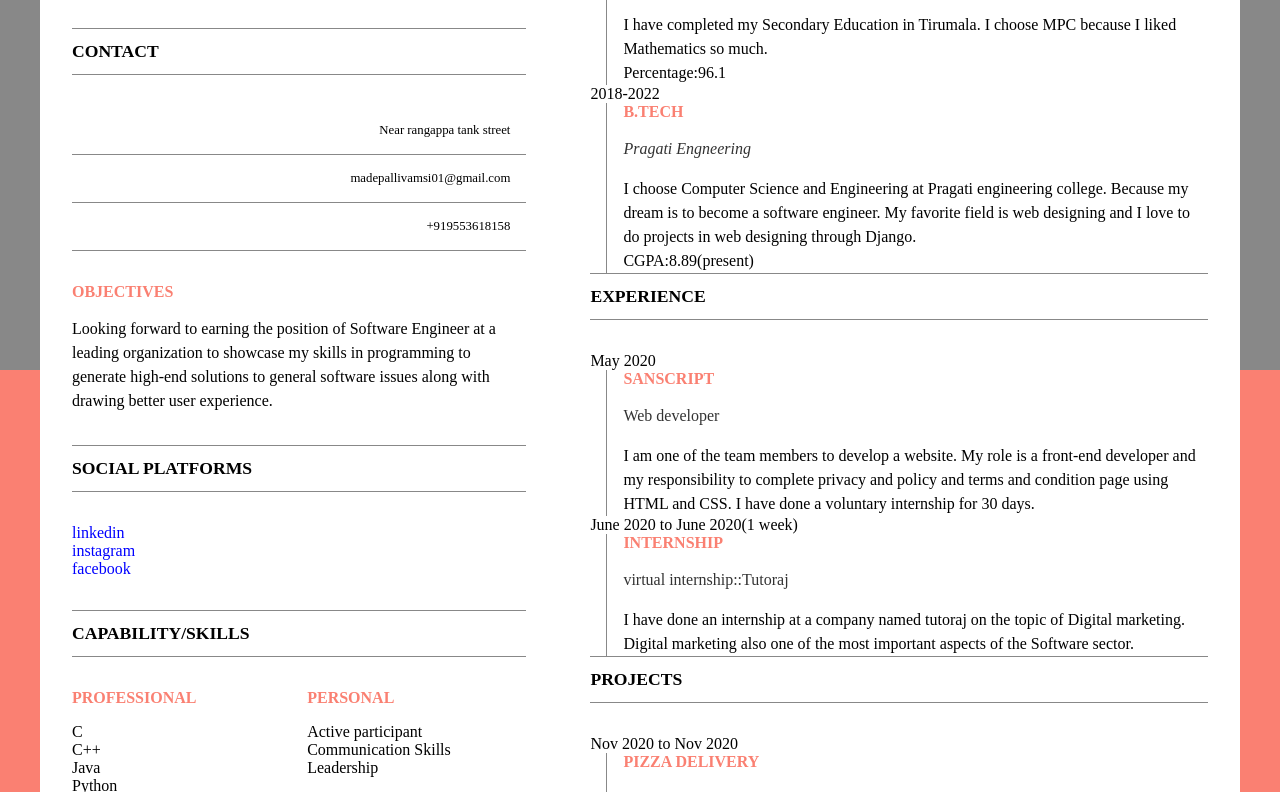
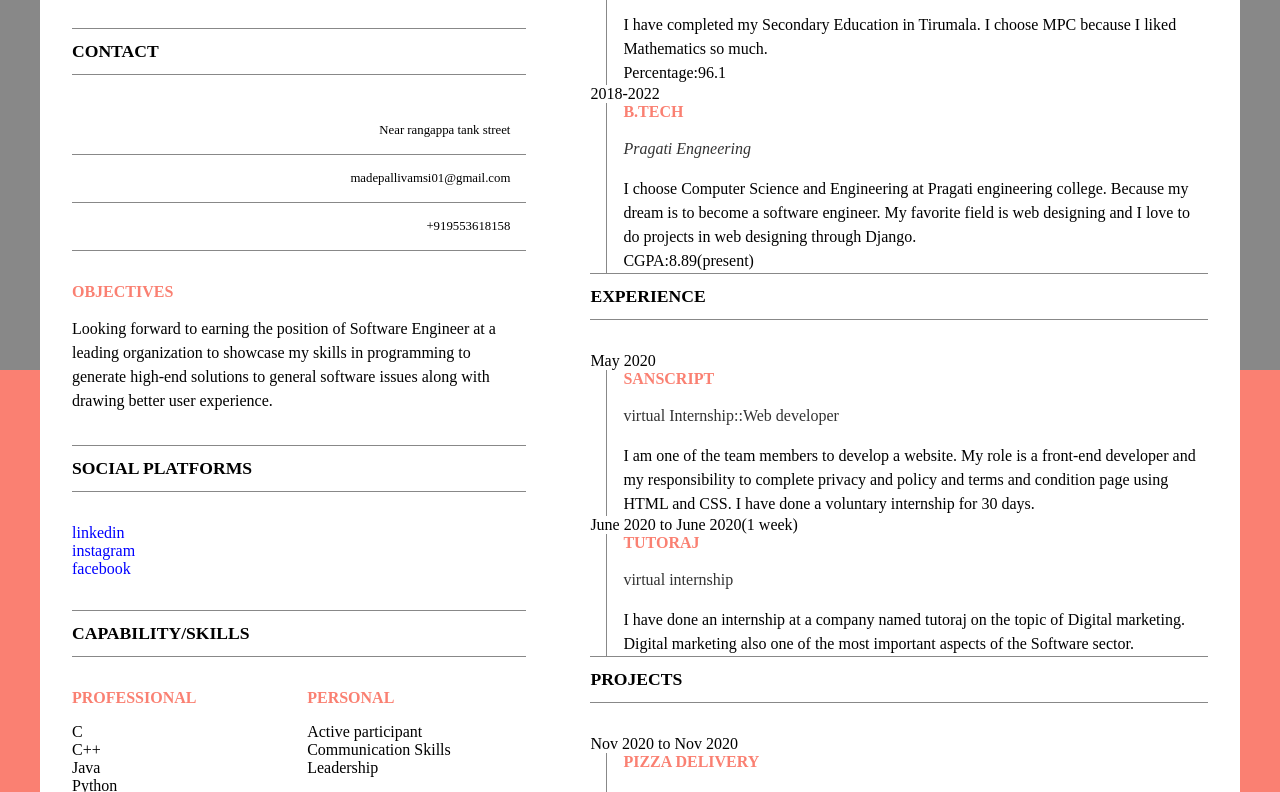
Before and after one commit to vamsi8315/resume, a plain HTML site: page index.html in a window 1280 px wide. Shown: the part 386-1178 px from the top of the page. Drawn offline with Linux system fonts and the light colour scheme.

Commit message:
Update index.html

```diff
--- a/index.html
+++ b/index.html
@@ -116,7 +116,7 @@
 			<span class="duration">May 2020</span>
 			<div class="content">
 			<h3>Sanscript</h3>
-			<p>Web developer</p>
+			<p>virtual Internship::Web developer</p>
 			<p>I am one of the team members to develop a website. My role is a front-end developer and my responsibility to complete privacy and policy and terms and condition page using HTML and CSS. I have done a voluntary internship for 30 days.</p></div>
 		</li>
 
@@ -126,8 +126,8 @@
 		<li class="event">
 			<span class="duration">June 2020 to June 2020(1 week)</span>
 			<div class="content">
-			<h3>Internship</h3>
-			<p>virtual internship::Tutoraj</p>
+			<h3>Tutoraj</h3>
+			<p>virtual internship</p>
 			<p>I have done an internship at a company named tutoraj on the topic of Digital marketing. Digital marketing also one of the most important aspects of the Software sector.</p></div>
 		</li>
 
```
